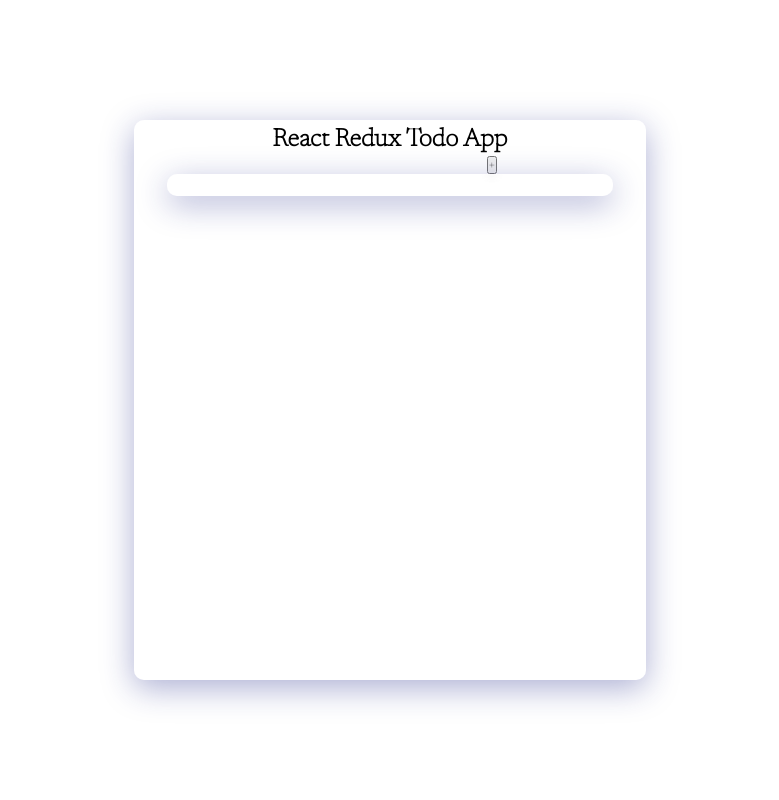
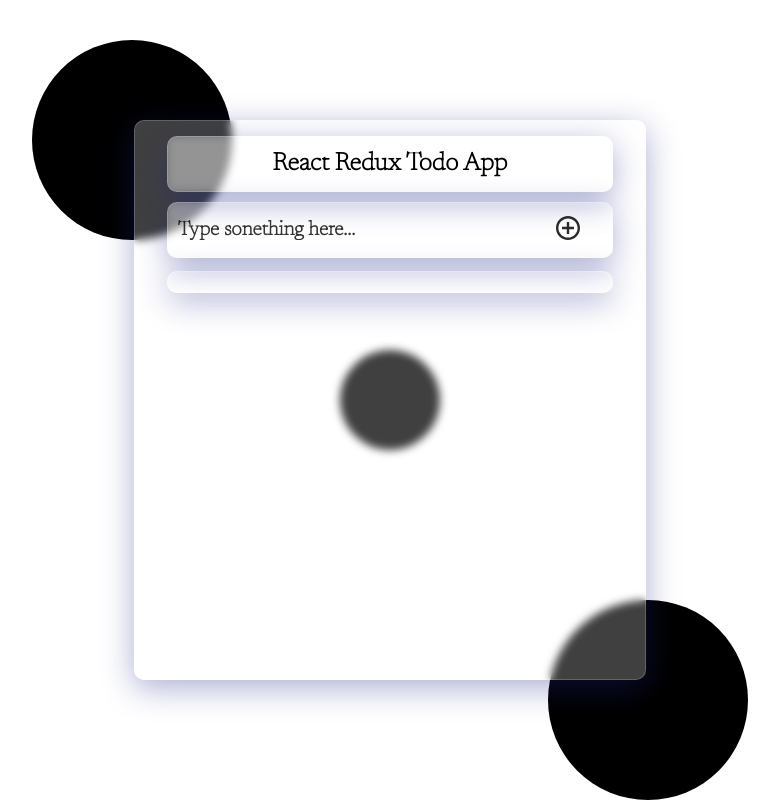
Before and after one commit to munsif12/Redux-Todo-App-EditAble, a React (Create React App) app in the folder redux-todo-edit-feature/: page / in a window 1280 px wide. Shown: the whole page, without its empty margins (250-1029 px from the left). Built offline with nearby package versions, Linux system fonts and the light colour scheme.

Commit message:
React-reduc-todo-app-with-updation =>-done

```diff
--- a/redux-todo-edit-feature/src/App.js
+++ b/redux-todo-edit-feature/src/App.js
@@ -9,6 +9,8 @@
 } from "./redux/actions/actions";
 import DeleteForeverIcon from "@material-ui/icons/DeleteForever";
 import EditIcon from "@material-ui/icons/Edit";
+import CheckCircleOutlineIcon from "@material-ui/icons/CheckCircleOutline";
+import AddCircleOutlineIcon from "@material-ui/icons/AddCircleOutline";
 function App() {
   const data = useSelector((state) => state.add_del_reducers.list);
   const dispatch = useDispatch();
@@ -21,9 +23,15 @@
     localStorage.setItem("list", JSON.stringify(listItem));
   }, [listItem]);
   return (
+    <>
+      <div className="black top"></div>
+      <div className="black center"></div>
+      <div className="black bottom"></div>
       <div className="App">
+        <div className="heading">
           <h1>React Redux Todo App</h1>
-      <div className="input">
+        </div>
+        <div className="inputFields">
           <input
             type="text"
             name="item"
@@ -31,27 +39,39 @@
             value={listItem}
             onChange={(e) => setListItem(e.target.value)}
             ref={inputFocus}
+            placeholder="Type sonething here..."
+            autoComplete="off"
           />
           {!editorNot ? (
             <button
+              className="addBtn common"
               onClick={() => {
+                if (listItem.length >= 3) {
                   dispatch(add_item(listItem));
                   setListItem(" ");
                   inputFocus.current.focus();
+                } else {
+                  alert("Value Must be greater then 3 character");
+                }
               }}
             >
-            +
+              <AddCircleOutlineIcon />
             </button>
           ) : (
             <button
+              className="editBtn common"
               onClick={() => {
+                if (listItem.length >= 3) {
                   seteditorNot(false);
                   dispatch(updated(listItem));
                   setListItem(" ");
                   inputFocus.current.focus();
+                } else {
+                  alert("Value Must be greater then 3 character");
+                }
               }}
             >
-            edit
+              <CheckCircleOutlineIcon />
             </button>
           )}
         </div>
@@ -64,7 +84,6 @@
                   <div className={`listWrapper${index + 1} listWrapper`}>
                     <li className={`item${index + 1} item`}>
                       <div className="item">
-                      {" "}
                         <p>{val.data}</p>{" "}
                       </div>
                       <EditIcon
@@ -96,6 +115,7 @@
           </div>
         </div>
       </div>
+    </>
   );
 }
 
```
Lines whose indentation alone changed are shown as unchanged.
